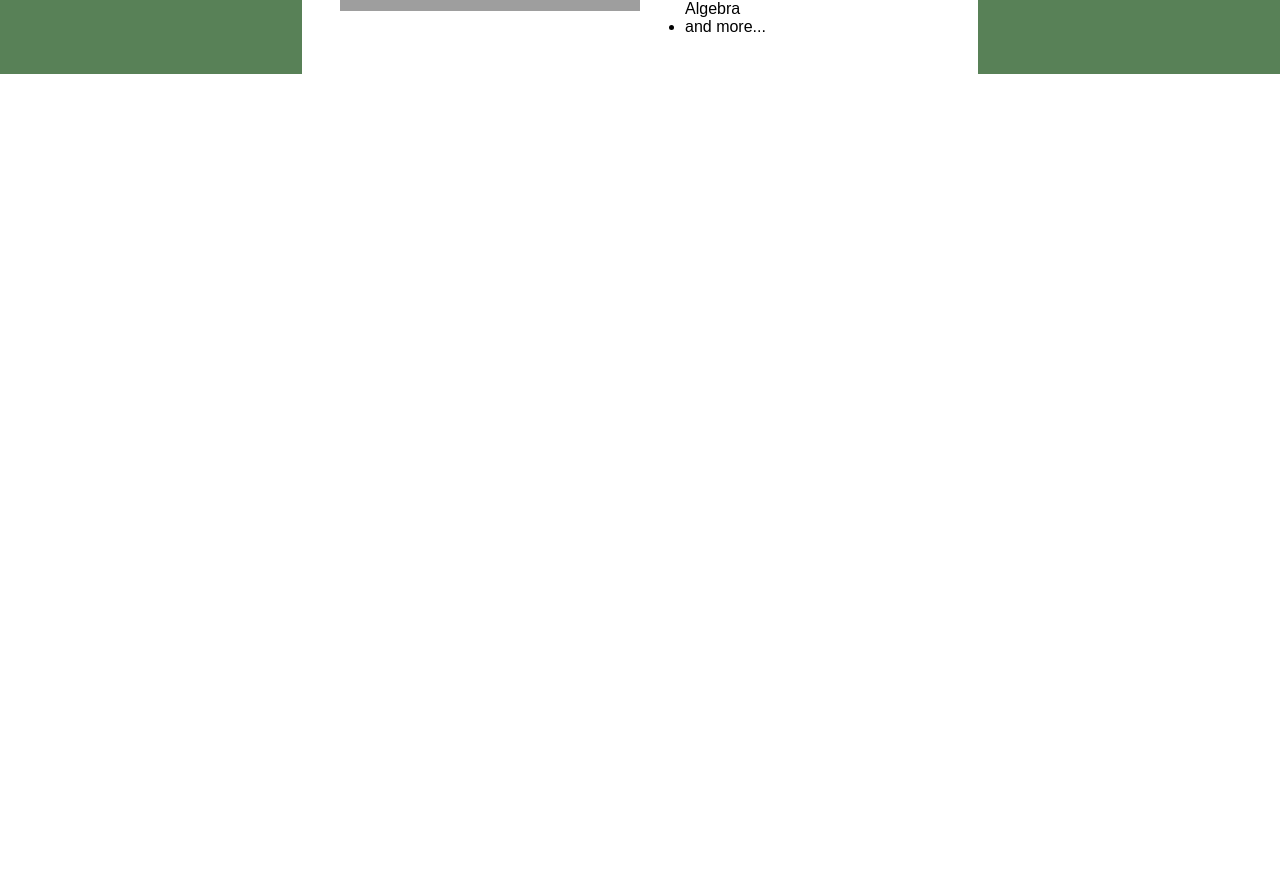
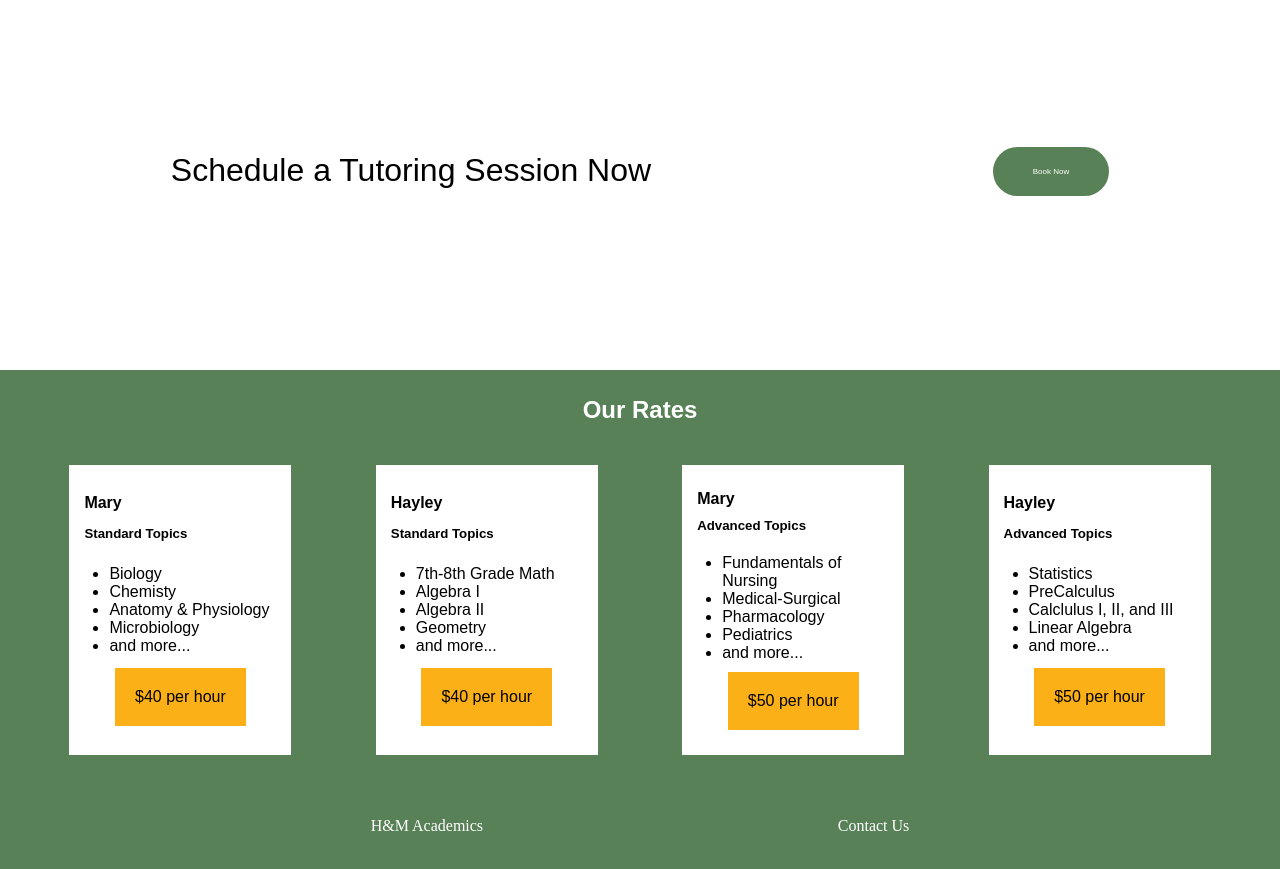
Before and after one commit to hayleypyle/hmacademics, a React (Vite) app in the folder hmacademics/: page /#/ in a window 1280 px wide. Shown: the part 1213-2082 px from the top of the page. Before the commit the page ends 1287 px from the top, so only its background shows below. Built offline with nearby package versions, Linux system fonts and the light colour scheme; grey boxes are pictures that could not be loaded; a web font is replaced by a local one.

Commit message:
added basics of form on contact us page and the rest of the basics on the homepage

```diff
--- a/hmacademics/src/pages/contact.jsx
+++ b/hmacademics/src/pages/contact.jsx
@@ -9,7 +9,29 @@ export default function Contact(){
             <Link to="/">Home</Link>
             <Link to="/contact">Contact Us</Link>
         </header>
-        <div className="contactForm"> <p>Schedule a Tutoring Session</p></div>
+        <div className="contactForm"> <p>Contact us with the form below. We will
+            reach out to you to confirm a day and time.</p>
+        <form>
+            <input type="text" placeholder="Name" required/>
+            <input type="email" placeholder="Email" required/>
+            <input type="tel" placeholder="(999)999-9999" required/>
+            <p>How do you prefer to be contacted? </p>
+            <input type="checkbox" for ="email"/>
+            <label for ="email">Email</label>
+            <p></p><input type="checkbox" for ="text"/>
+            <label for ="text">Text</label>
+            <p></p><input type="checkbox" for ="call"/>
+            <label for ="call">Phone Call</label>
+
+            <p></p>
+            <label for ="class">What class and topics are you needing tutoring for? </label>
+            <p></p><textarea id="class" rows="5" cols="33" placeholder="Example: I'm taking Algebra 1 and struggling with systmes of equations" required/>
+            <p></p><label for ="details">Tell us what days and times work best for you. </label>
+            <p></p><textarea id="details" rows="5" cols="33"  required/>
+
+            <button type="submit">Contact Us</button>
+        </form>
+        </div>
         </>
 
     )
--- a/hmacademics/src/pages/homepage.jsx
+++ b/hmacademics/src/pages/homepage.jsx
@@ -70,7 +70,67 @@ export default function Home(){
         </div>
         </div>
         </div>
+        <div className="schedule">
+            <p>Schedule a Tutoring Session Now</p>
+            <Link to="/contact"><button>Book Now</button></Link>
         </div>
+
+        <div className="rates">
+        <h2>Our Rates</h2>
+            <div className="rate-box">
+                <h4>Mary</h4>
+                <h5>Standard Topics</h5>
+                <ul>
+                    <li>Biology</li>
+                    <li>Chemisty</li>
+                    <li>Anatomy & Physiology</li>
+                    <li>Microbiology</li>
+                    <li>and more...</li>
+                </ul>
+                <div className="price"> $40 per hour</div>
+            </div>
+            <div className="rate-box">
+                <h4>Hayley</h4>
+                <h5>Standard Topics</h5>
+                <ul>
+                    <li>7th-8th Grade Math</li>
+                    <li>Algebra I</li>
+                    <li>Algebra II</li>
+                    <li>Geometry</li>
+                    <li>and more...</li>
+                </ul>
+                <div className="price"> $40 per hour</div>
+            </div>
+            <div className="rate-box">
+                <h4>Mary</h4>
+                <h5>Advanced Topics</h5>
+                <ul>
+                    <li>Fundamentals of Nursing</li>
+                    <li>Medical-Surgical</li>
+                    <li>Pharmacology</li>
+                    <li>Pediatrics</li>
+                    <li>and more...</li>
+                </ul>
+                <div className="price"> $50 per hour</div>
+            </div>
+            <div className="rate-box">
+                <h4>Hayley</h4>
+                <h5>Advanced Topics</h5>
+                <ul>
+                    <li>Statistics</li>
+                    <li>PreCalculus</li>
+                    <li>Calclulus I, II, and III</li>
+                    <li>Linear Algebra</li>
+                    <li>and more...</li>
+                </ul>
+                <div className="price"> $50 per hour</div>
+            </div>
+        </div>
+        </div>
+        <footer>
+            <p>H&M Academics</p>
+            <Link to="/contact">Contact Us</Link>
+        </footer>
 
         </>
 
--- a/hmacademics/src/pages/styles.css
+++ b/hmacademics/src/pages/styles.css
@@ -13,6 +13,7 @@
 header {
     font-family: "Garet", sans-serif;
     font-weight:400;
+    font-size: 1.25rem;
     box-shadow: rgba(60, 64, 67, 0.3) 0px 1px 2px 0px, rgba(60, 64, 67, 0.15) 0px 1px 3px 1px;
     height:10vh;
     display:flex;
@@ -33,16 +34,16 @@ a {
 .about{
     font-family: "Garet", sans-serif;
     font-weight:400;
-    height:20vh;
+    height:15vh;
     display:flex;
     flex-direction: column;
     justify-content: space-evenly;
     align-items: center;
     color: #868B8E;
     text-align: center;
-    padding-top:10vw;
     padding-left:10vw;
     padding-right:10vw;
+
 
 }
 
@@ -81,7 +82,7 @@ h3{
 }
 .topics{
     font-family: "Garet", sans-serif;
-    box-shadow: rgba(60, 64, 67, 0.3) 0px 1px 2px 0px, rgba(60, 64, 67, 0.15) 0px 1px 3px 1px;
+    /* box-shadow: rgba(60, 64, 67, 0.3) 0px 1px 2px 0px, rgba(60, 64, 67, 0.15) 0px 1px 3px 1px; */
     font-weight:400;
     height:100%;
     width: 100vw;
@@ -94,6 +95,7 @@ h3{
     color: black;
     background-color:#588157;
     /* border:solid blue 3px; */
+    padding-bottom:5vw;
 
 }
 
@@ -124,6 +126,84 @@ img{
     width:300px;
 }
 
+.schedule{
+    font-family: "Garet", sans-serif;
+    font-weight:400;
+    font-size:2rem;
+    height:400px;
+    width: 100vw;
+    display:flex;
+    justify-content: space-around;
+    align-items: center;
+    text-align: left;
+    color: black;
+    background-color:white;
+    /* border:solid blue 3px; */
+
+}
+
+button{
+    background-color: #588157;
+    color: white;
+    padding: 20px 40px;
+    border-radius: 30px;
+    border-style: none;
+    cursor: pointer;
+    font-size:0.5rem;
+}
+
+.rates{
+    font-family: "Garet", sans-serif;
+    font-weight:400;
+    height:400px;
+    width: 100vw;
+    color: black;
+    background-color:#588157;
+    display:flex;
+    flex-direction: row;
+    flex-wrap:wrap;
+    justify-content: space-evenly;
+}
+
+.rates h2{
+    width:100vw;
+    display:flex;
+    flex-direction:column;
+    align-items: center;
+    align-self:center;
+    color:white;
+
+}
+
+.rate-box{
+    display:flex;
+    flex-direction: column;
+    flex-wrap:wrap;
+    justify-content: space-evenly;
+    background-color:#ffffff;
+    width:15%;
+    margin:15px;
+    padding:15px;
+
+}
+
+.price{
+    background-color:#FCB017;
+    padding:20px;
+    align-items:center;
+    align-self:center;
+}
+
+footer{
+    background-color: #588157;
+    color: white;
+    display:flex;
+    justify-content: space-evenly;
+    align-items: center;
+    height: 10vh;
+    font-size: 1rem;
+    padding: 1rem;
+}
 @media (max-width: 500px) {
     .about{
         padding-top:1vw;
```
